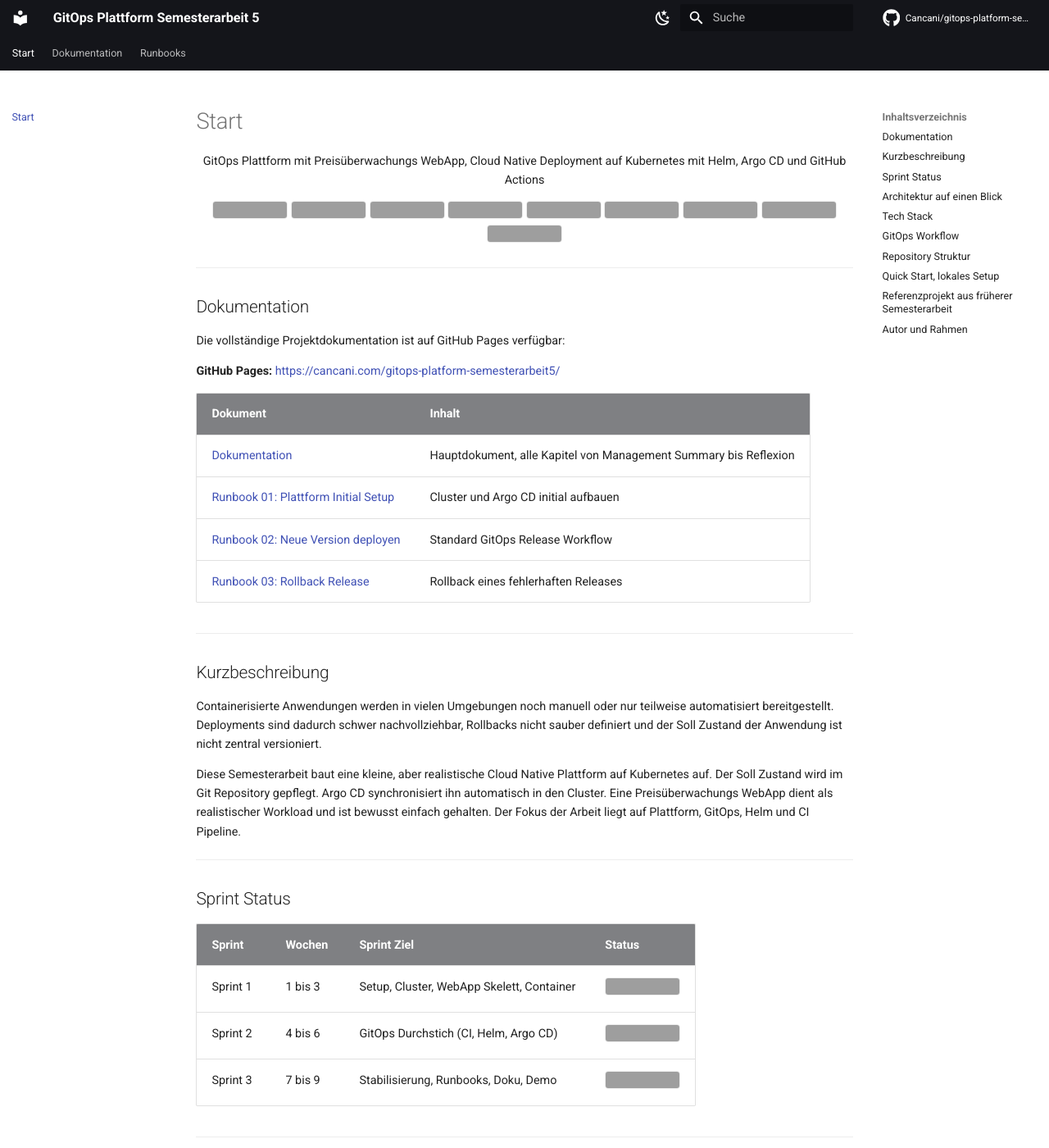
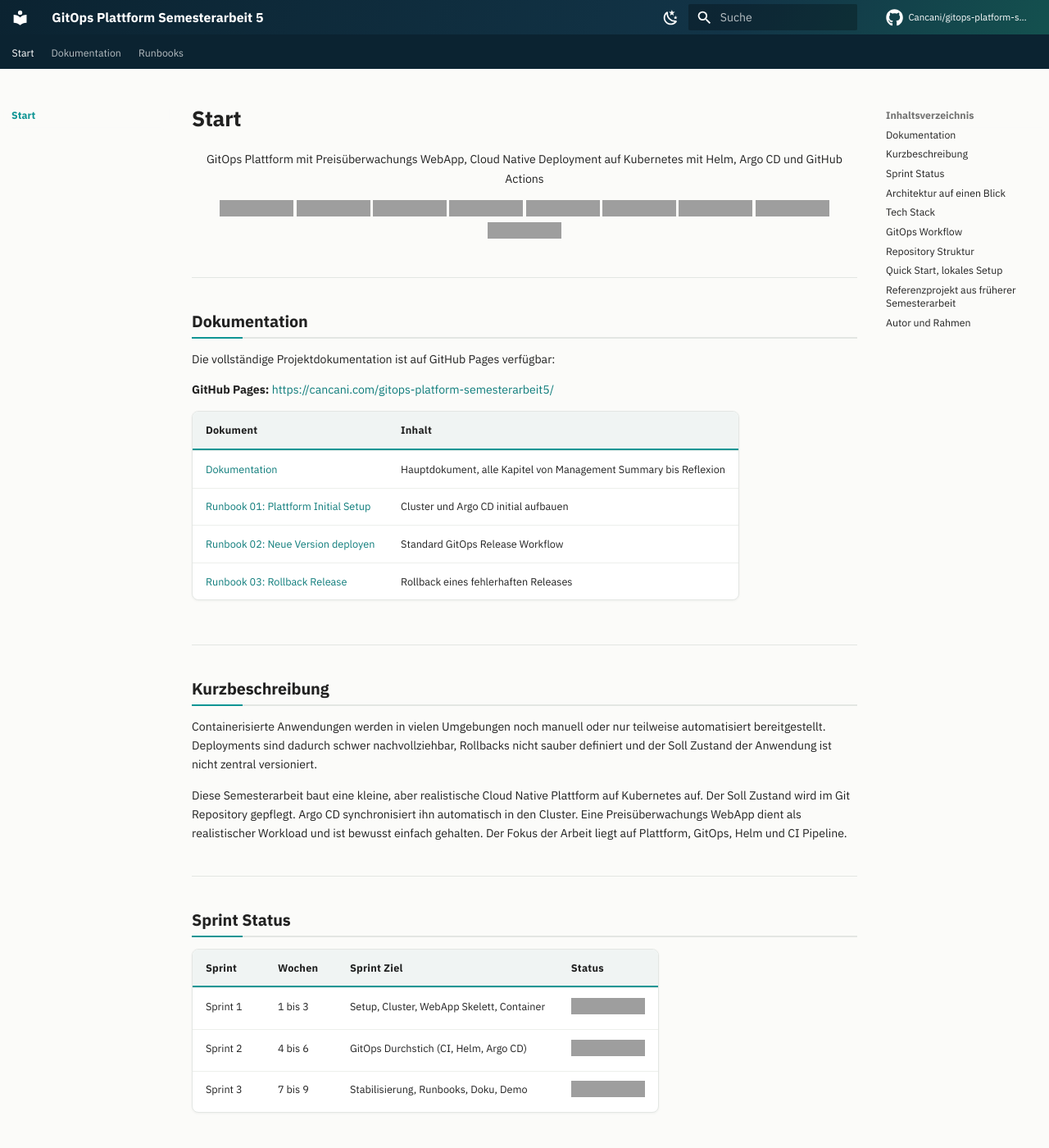
Before and after one commit to Cancani/gitops-platform-semesterarbeit5, an MkDocs documentation site: the page built from docs/index.md, in a window 1280 px wide and 1400 px high. Shown: the whole window at 82% size. Built offline with MkDocs 1.6.1 and Material for MkDocs 9.7.7, drawn with Linux system fonts in a browser that asks for light colours; comment, search, counter and statistics services are not loaded; grey boxes are pictures that could not be loaded.

Commit message:
docs: neues design mit petrol palette und ibm plex typografie

```diff
--- a/docs/stylesheets/style.css
+++ b/docs/stylesheets/style.css
@@ -1,62 +1,230 @@
-/* Basis-Schriftgroesse reduzieren (Material Standard ist 125% = 20px) */
-html {
-  font-size: 112.5%;
+/* ============================================================
+   Design System: GitOps Plattform Semesterarbeit 5
+   Palette: Petrol-Navy Basis, Teal Akzent, warme Neutraltoene
+   Typografie: IBM Plex Sans (Text), IBM Plex Mono (Code)
+   ============================================================ */
+
+/* ---------- Farbschema Light ---------- */
+[data-md-color-scheme="default"] {
+  --md-primary-fg-color:        #123447;
+  --md-primary-fg-color--light: #1d4d67;
+  --md-primary-fg-color--dark:  #0b2331;
+  --md-accent-fg-color:         #0e9594;
+  --md-accent-fg-color--transparent: rgba(14, 149, 148, 0.1);
+
+  --md-default-bg-color:        #fbfbf9;
+  --md-typeset-a-color:         #0e7c7b;
+
+  --sa-surface:      #ffffff;
+  --sa-border:       #e3e6e3;
+  --sa-border-soft:  #edefec;
+  --sa-head-bg:      #f0f4f3;
+  --sa-row-hover:    #f4f8f7;
+  --sa-caption:      #6b7a77;
 }
 
-/* Inhalt etwas breiter, wirkt weniger gestaucht */
+/* ---------- Farbschema Dark ---------- */
+[data-md-color-scheme="slate"] {
+  --md-primary-fg-color:        #0f2937;
+  --md-primary-fg-color--light: #1d4d67;
+  --md-primary-fg-color--dark:  #0b2331;
+  --md-accent-fg-color:         #2ec4b6;
+  --md-accent-fg-color--transparent: rgba(46, 196, 182, 0.12);
+
+  --md-default-bg-color:        #10171d;
+  --md-typeset-a-color:         #3fd0c2;
+
+  --sa-surface:      #161f27;
+  --sa-border:       #26313a;
+  --sa-border-soft:  #1e2830;
+  --sa-head-bg:      #1a2530;
+  --sa-row-hover:    #1c2831;
+  --sa-caption:      #8fa3a0;
+}
+
+/* ---------- Basis ---------- */
+html {
+  font-size: 110%;
+}
+
 .md-grid {
   max-width: 76rem;
 }
 
-/* Ueberschriften kompakter */
+.md-typeset {
+  line-height: 1.65;
+}
+
+/* ---------- Header ---------- */
+.md-header {
+  background: linear-gradient(120deg, var(--md-primary-fg-color--dark) 0%, var(--md-primary-fg-color) 70%, #14514f 100%);
+}
+
+.md-tabs {
+  background: transparent;
+  background-color: var(--md-primary-fg-color--dark);
+}
+
+.md-tabs__link--active,
+.md-tabs__link:hover {
+  color: var(--md-accent-fg-color);
+}
+
+/* ---------- Ueberschriften ---------- */
 .md-typeset h1 {
-  font-size: 1.9em;
-  margin-bottom: 1rem;
+  font-size: 1.85em;
+  font-weight: 600;
+  letter-spacing: -0.01em;
+  color: var(--md-default-fg-color);
+  margin-bottom: 1.2rem;
 }
 
 .md-typeset h2 {
-  font-size: 1.45em;
+  font-size: 1.4em;
+  font-weight: 600;
+  letter-spacing: -0.005em;
+  padding-bottom: 0.3rem;
+  border-bottom: 2px solid var(--sa-border);
+  position: relative;
+}
+
+/* Signatur: kurzer Teal Marker unter jedem H2 */
+.md-typeset h2::after {
+  content: "";
+  position: absolute;
+  left: 0;
+  bottom: -2px;
+  width: 3.5rem;
+  height: 2px;
+  background: var(--md-accent-fg-color);
 }
 
 .md-typeset h3 {
-  font-size: 1.15em;
+  font-size: 1.12em;
+  font-weight: 600;
 }
 
-/* Tabellen mit klarer Trennung */
+.md-typeset h4 {
+  font-size: 0.95em;
+  font-weight: 600;
+  letter-spacing: 0.02em;
+}
+
+/* ---------- Tabellen als Cards ---------- */
 .md-typeset table:not([class]) {
-  font-size: 0.8rem;
+  font-size: 0.72rem;
+  border: 1px solid var(--sa-border);
+  border-radius: 8px;
+  overflow: hidden;
+  box-shadow: 0 1px 3px rgba(15, 35, 45, 0.05);
+  background: var(--sa-surface);
 }
 
 .md-typeset table:not([class]) th {
-  background-color: var(--md-primary-fg-color--light);
-  color: var(--md-primary-bg-color);
+  background-color: var(--sa-head-bg);
+  color: var(--md-default-fg-color);
+  font-weight: 600;
+  letter-spacing: 0.02em;
+  border-bottom: 2px solid var(--md-accent-fg-color);
 }
 
-/* Code Bloecke mit etwas mehr Abstand */
-.md-typeset pre > code {
-  padding: 1rem;
+.md-typeset table:not([class]) td {
+  border-top: 1px solid var(--sa-border-soft);
 }
 
-/* Mermaid Diagramme zentrieren */
+.md-typeset table:not([class]) tbody tr:hover {
+  background-color: var(--sa-row-hover);
+  box-shadow: none;
+}
+
+/* ---------- Code ---------- */
+.md-typeset code {
+  border-radius: 4px;
+  font-size: 0.78em;
+}
+
+.md-typeset pre > code {
+  padding: 1rem 1.2rem;
+  border-radius: 8px;
+  line-height: 1.55;
+}
+
+.md-typeset .highlight {
+  border-radius: 8px;
+  border: 1px solid var(--sa-border);
+}
+
+/* ---------- Bilder und Abbildungen ---------- */
+.md-typeset img {
+  border: 1px solid var(--sa-border);
+  border-radius: 8px;
+  box-shadow: 0 2px 8px rgba(15, 35, 45, 0.07);
+}
+
+/* Badges (shields.io) ohne Rahmen und Schatten */
+.md-typeset img[src*="shields.io"] {
+  border: none;
+  border-radius: 0;
+  box-shadow: none;
+}
+
+/* Bildunterschriften */
+.md-typeset small em {
+  display: block;
+  font-size: 0.72rem;
+  font-style: normal;
+  color: var(--sa-caption);
+  margin-top: 0.4rem;
+  margin-bottom: 1.4rem;
+  padding-left: 0.6rem;
+  border-left: 2px solid var(--md-accent-fg-color);
+}
+
+/* ---------- Mermaid ---------- */
 .mermaid {
   text-align: center;
   margin: 1.5rem auto;
+  padding: 1rem;
+  background: var(--sa-surface);
+  border: 1px solid var(--sa-border);
+  border-radius: 8px;
 }
 
-/* Bildunterschriften */
-.md-typeset figcaption,
-.md-typeset small em {
-  font-size: 0.8rem;
-  color: var(--md-default-fg-color--light);
+/* ---------- Navigation ---------- */
+.md-nav__item .md-nav__link--active {
+  color: var(--md-accent-fg-color);
+  font-weight: 600;
 }
 
-/* Screenshots dezent rahmen */
-.md-typeset img {
-  border: 1px solid var(--md-default-fg-color--lightest);
-  border-radius: 4px;
+.md-nav__title {
+  font-weight: 600;
 }
 
-/* Footer Anpassung */
+/* ---------- Admonitions ---------- */
+.md-typeset .admonition,
+.md-typeset details {
+  border-radius: 8px;
+  border-width: 1px;
+}
+
+/* ---------- Trennlinien ---------- */
+.md-typeset hr {
+  border-bottom: 1px solid var(--sa-border);
+  margin: 2.2rem 0;
+}
+
+/* ---------- Footer ---------- */
 .md-footer {
-  background-color: var(--md-primary-fg-color);
+  background-color: var(--md-primary-fg-color--dark);
 }
+
+.md-footer-meta {
+  background-color: var(--md-primary-fg-color--dark);
+}
+
+/* ---------- Reduzierte Bewegung respektieren ---------- */
+@media (prefers-reduced-motion: reduce) {
+  * {
+    transition: none !important;
+  }
+}
--- a/mkdocs.yml
+++ b/mkdocs.yml
@@ -26,21 +26,21 @@
   palette:
     - media: "(prefers-color-scheme: light)"
       scheme: default
-      primary: black
-      accent: indigo
+      primary: custom
+      accent: custom
       toggle:
         icon: material/weather-night
         name: Dark Mode aktivieren
     - media: "(prefers-color-scheme: dark)"
       scheme: slate
-      primary: black
-      accent: indigo
+      primary: custom
+      accent: custom
       toggle:
         icon: material/weather-sunny
         name: Light Mode aktivieren
   font:
-    text: Roboto
-    code: Roboto Mono
+    text: IBM Plex Sans
+    code: IBM Plex Mono
   icon:
     repo: fontawesome/brands/github
 
```
